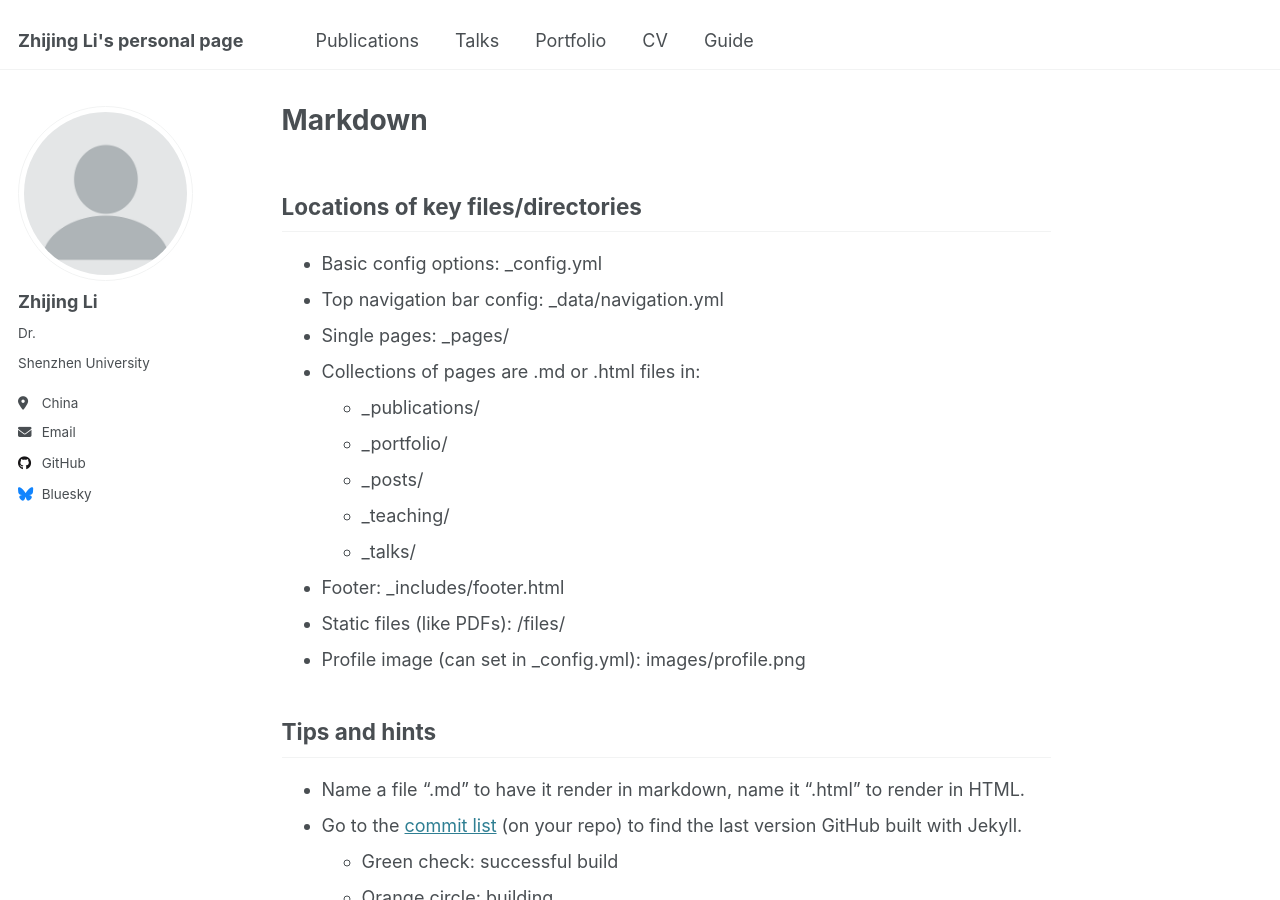
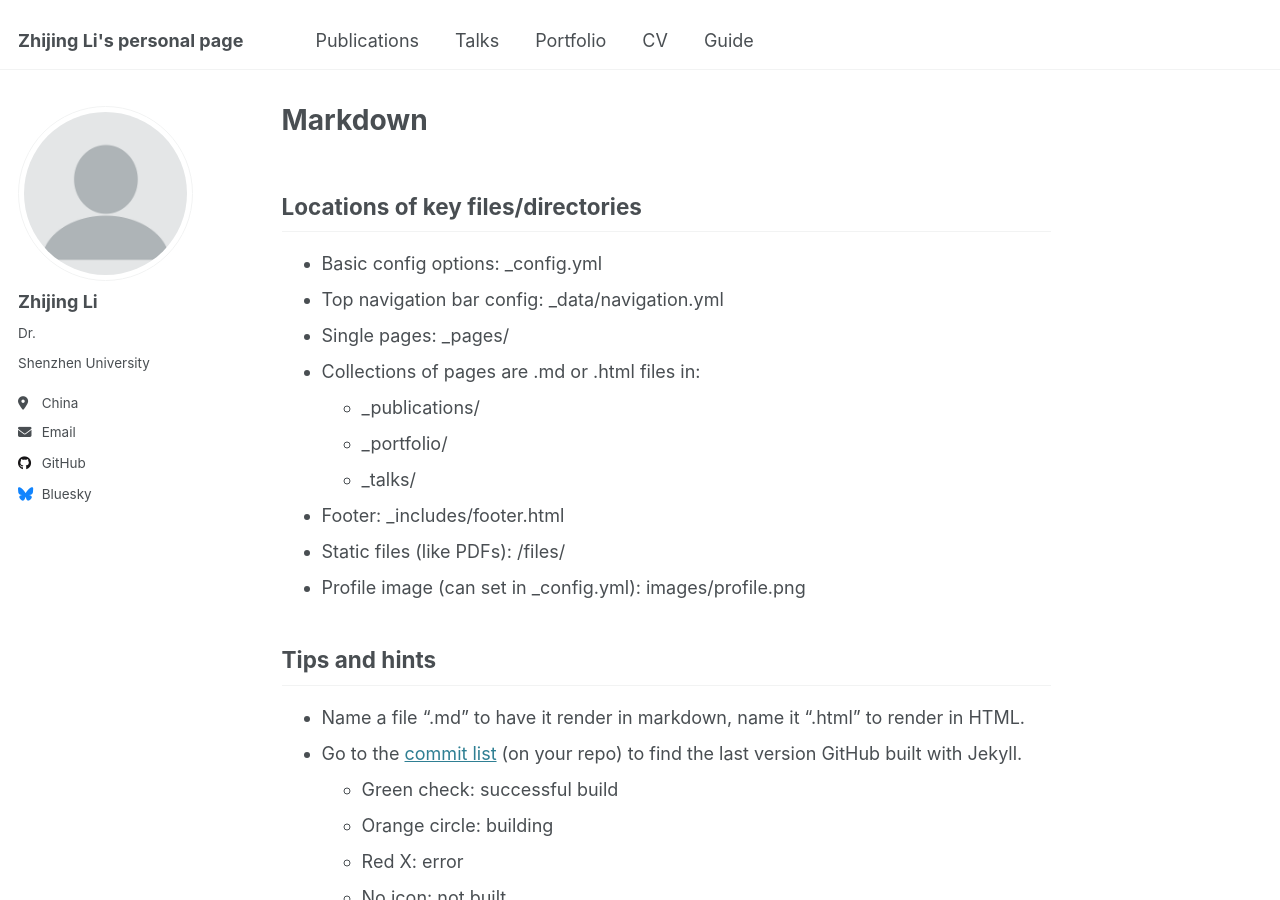
Before and after one commit to tokyojackson/zhijingli, a Jekyll site: the page built from _pages/markdown.md, in a window 1280 px wide and 900 px high. Built offline with Jekyll 4.4.1, drawn with Linux system fonts in a browser that asks for light colours; emoji names are drawn with the system emoji font; a file with an impossible date is left out.

Commit message:
Update markdown.md

```diff
--- a/_pages/markdown.md
+++ b/_pages/markdown.md
@@ -15,8 +15,6 @@ redirect_from:
 * Collections of pages are .md or .html files in:
   * _publications/
   * _portfolio/
-  * _posts/
-  * _teaching/
   * _talks/
 * Footer: _includes/footer.html
 * Static files (like PDFs): /files/
```
